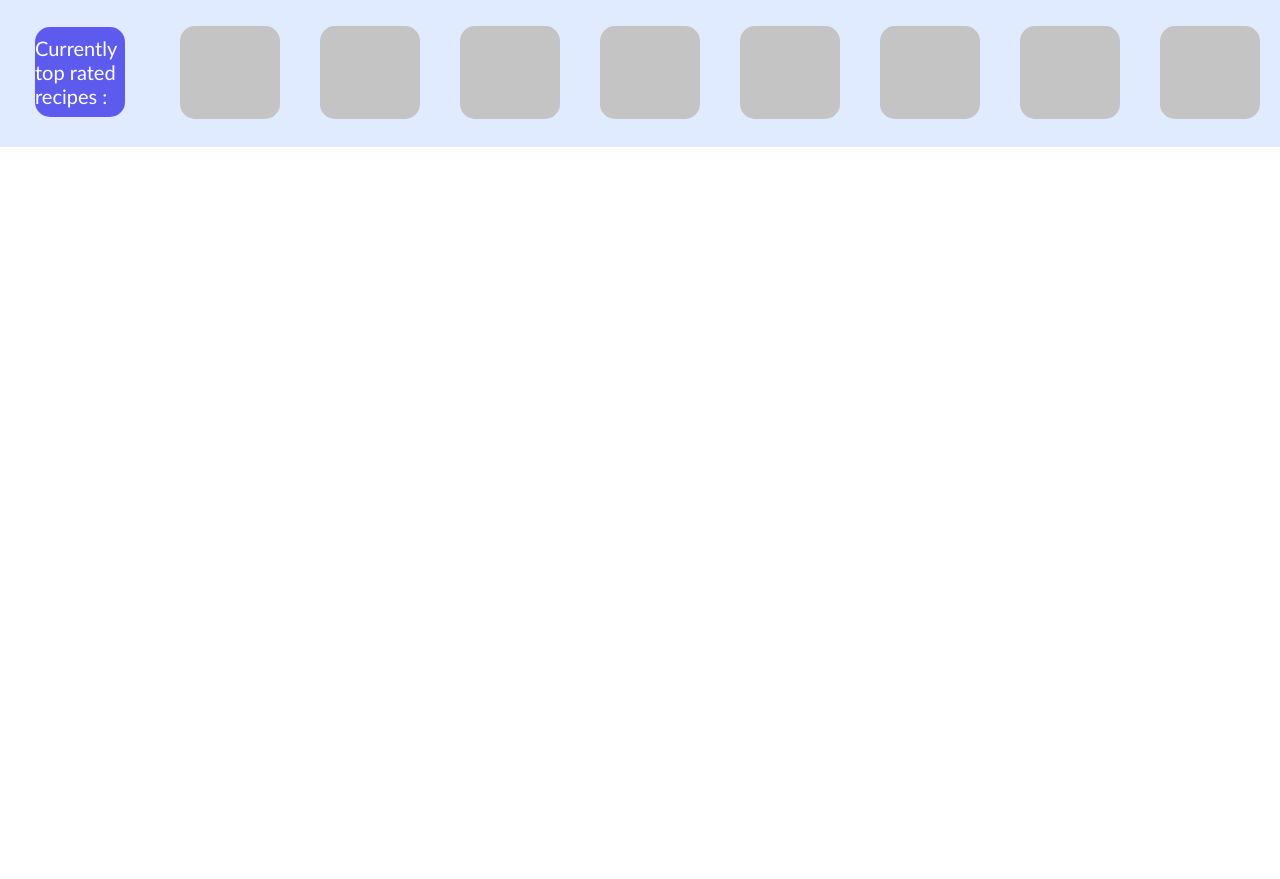
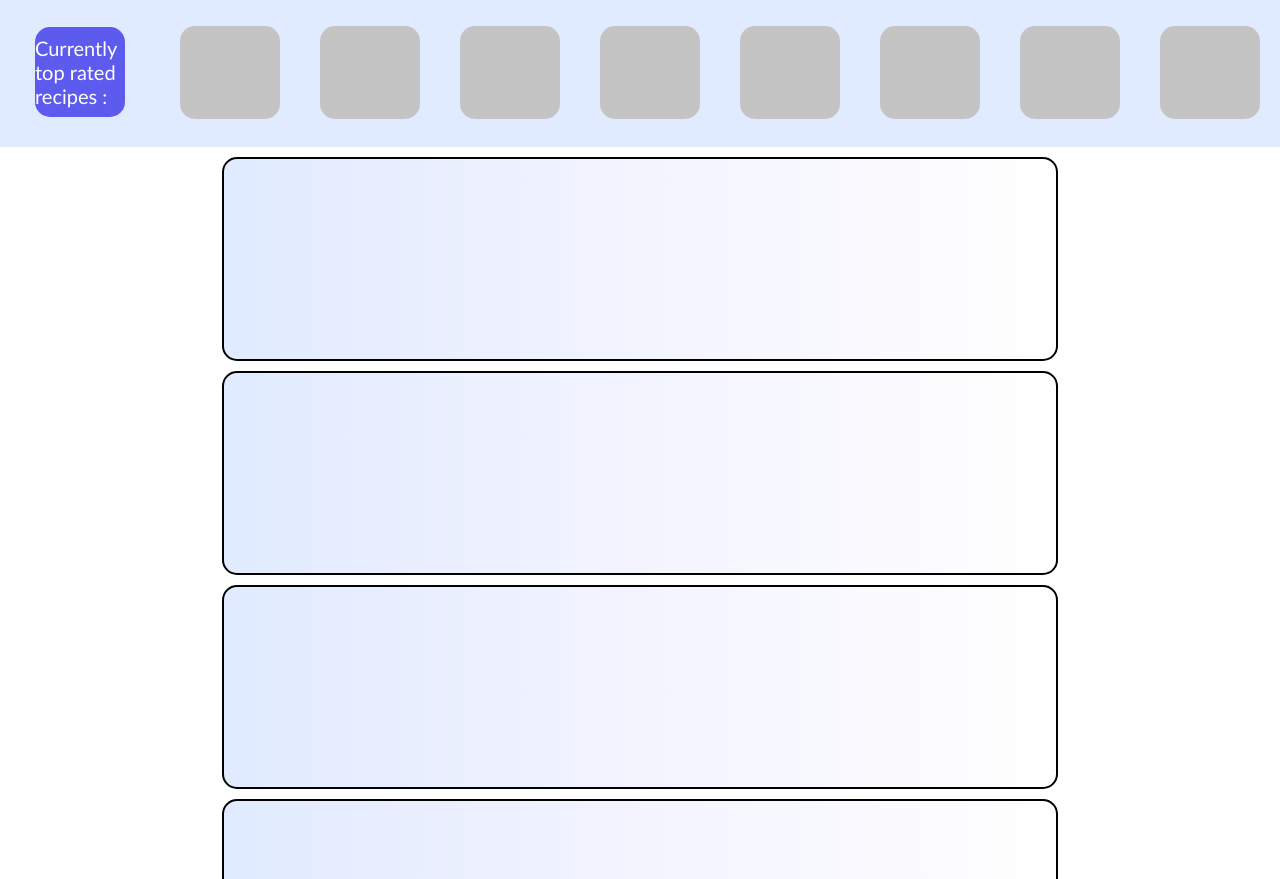
Before and after one commit to iivanu/ERecepti, a Gatsby site: page / in a window 1280 px wide. Shown: the part 73-952 px from the top of the page. Before the commit the page ends 800 px from the top, so only its background shows below. Built offline with nearby package versions, Linux system fonts and the light colour scheme; Gatsby itself is replaced by a stand-in of ours.

Commit message:
Added recipe list, added build trigger on every commit

```diff
--- /dev/null
+++ b/src/components/recipeList/index.js
@@ -0,0 +1,12 @@
+import React from 'react'
+
+import Styles from './style.module.css'
+
+const RecipeList = () => {
+    return (
+        <div className={Styles.recipeList}>
+        </div>
+    )
+}
+
+export default RecipeList
--- /dev/null
+++ b/src/components/recipeList/style.module.css
@@ -0,0 +1,14 @@
+.recipeList {
+    display: flex;
+    flex-direction: row;
+    background-image: linear-gradient(to right, #e0ebff, #eaefff, #f2f4ff, #f9f9ff, #ffffff);
+    width: 65%;
+    height: 200px;
+    border-radius: 15px;
+    border-style: solid;
+    border-width: 2px;
+    border-color: black;
+    margin-left: auto;
+    margin-right: auto;
+    margin-top: 10px;
+}
--- a/src/pages/index.js
+++ b/src/pages/index.js
@@ -2,6 +2,7 @@ import React from "react"
 
 import NavBar from '../components/navBar/index.js'
 import TopRecipeBar from '../components/topRecipeBar/index.js'
+import RecipeList from '../components/recipeList/index.js'
 import Styles from './style.module.css'
 
 const IndexPage = () => {
@@ -9,6 +10,12 @@ const IndexPage = () => {
     <div className={Styles.IndexPage}>
       <NavBar />
       <TopRecipeBar />
+      <RecipeList />
+      <RecipeList />
+      <RecipeList />
+      <RecipeList />
+      <RecipeList />
+      <RecipeList />
     </div>
   )
 }
```
Also changed, not shown: .github/workflows/node.js.yml.
